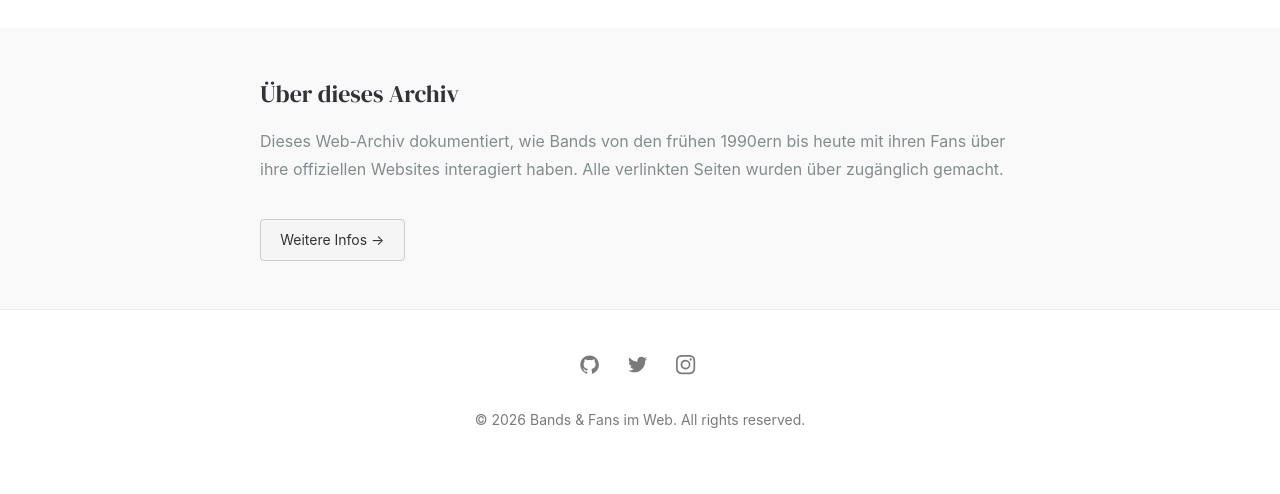
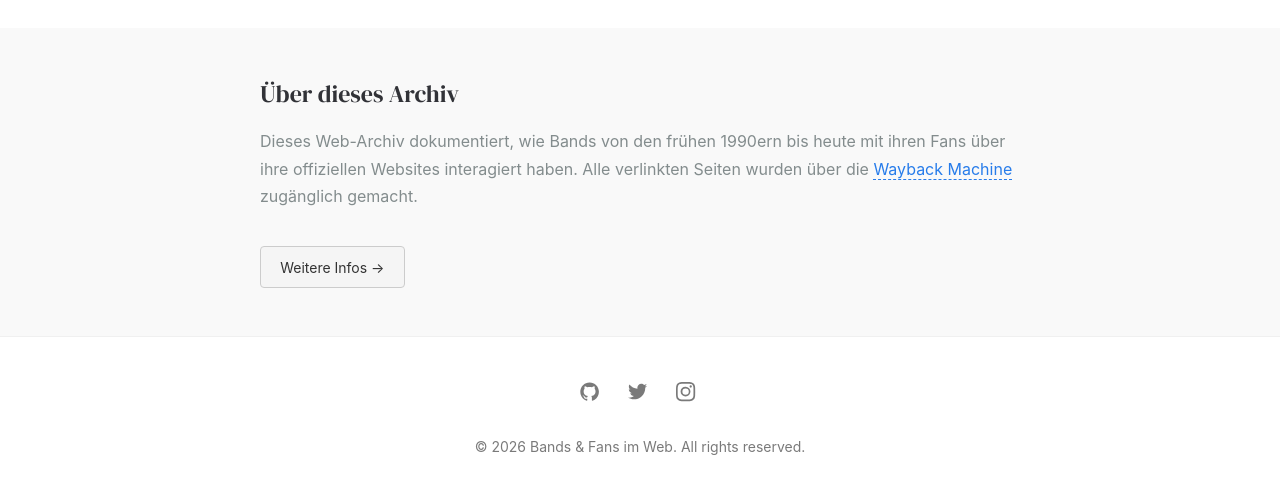
Before and after one commit to livklivk/Bands, a Jekyll site: the page built from index.html, in a window 1280 px wide and 900 px high, scrolled down 2256 px, cut to the strip 398-892 px from the top of the window. Built offline with Jekyll 4.4.1, drawn with Linux system fonts in a browser that asks for light colours.

Commit message:
Homepage: 'Wayback Machine' Link im Archiv-Text ergänzt
Co-Authored-By: Claude Sonnet 4.6 <noreply@anthropic.com>

```diff
--- a/_layouts/home.html
+++ b/_layouts/home.html
@@ -110,7 +110,7 @@ layout: compress
             <p>
               Dieses Web-Archiv dokumentiert, wie Bands von den frühen 1990ern bis heute
               mit ihren Fans über ihre offiziellen Websites interagiert haben. Alle verlinkten
-              Seiten wurden über <archivedweb class="net"></archivedweb> zugänglich gemacht.
+              Seiten wurden über die <a href="https://web.archive.org" target="_blank" rel="noopener">Wayback Machine</a> zugänglich gemacht.
             </p>
             <a class="mehr-link" href="{{ "/ueber/" | relative_url }}">
               Weitere Infos &rarr;
```
